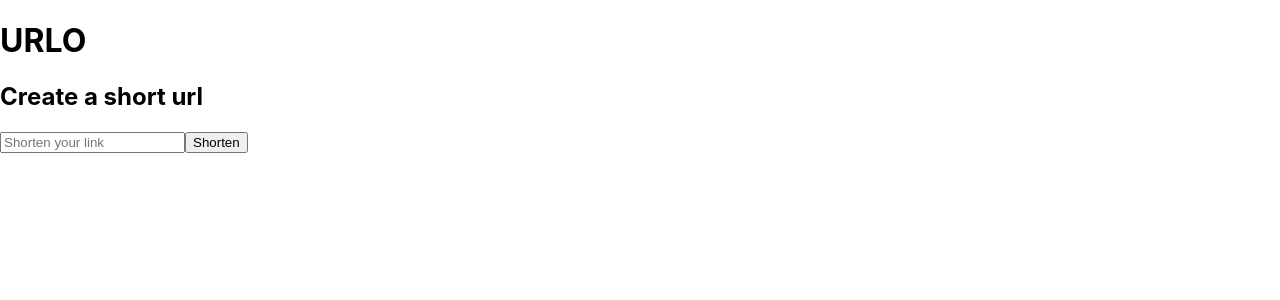
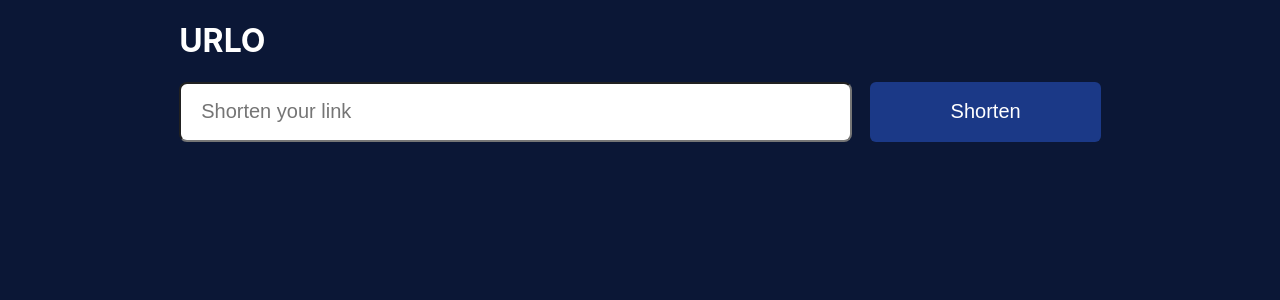
Before and after one commit to mvximenko/urlo, a Next.js app: page / in a window 1280 px wide. Shown: the top 300 px of the page. Built offline with nearby package versions, Linux system fonts and the light colour scheme.

Commit message:
Add styles

```diff
--- a/package.json
+++ b/package.json
@@ -14,12 +14,14 @@
     "nanoid": "^4.0.0",
     "next": "12.2.0",
     "react": "18.2.0",
-    "react-dom": "18.2.0"
+    "react-dom": "18.2.0",
+    "styled-components": "^5.3.5"
   },
   "devDependencies": {
     "@types/node": "18.0.0",
     "@types/react": "18.0.14",
     "@types/react-dom": "18.0.5",
+    "@types/styled-components": "^5.1.25",
     "eslint": "8.19.0",
     "eslint-config-next": "12.2.0",
     "typescript": "4.7.4"
--- /dev/null
+++ b/pages/_document.tsx
@@ -0,0 +1,32 @@
+import Document, { DocumentContext, DocumentInitialProps } from 'next/document';
+import { ServerStyleSheet } from 'styled-components';
+
+export default class MyDocument extends Document {
+  static async getInitialProps(
+    ctx: DocumentContext
+  ): Promise<DocumentInitialProps> {
+    const sheet = new ServerStyleSheet();
+    const originalRenderPage = ctx.renderPage;
+
+    try {
+      ctx.renderPage = () =>
+        originalRenderPage({
+          enhanceApp: (App) => (props) =>
+            sheet.collectStyles(<App {...props} />),
+        });
+
+      const initialProps = await Document.getInitialProps(ctx);
+      return {
+        ...initialProps,
+        styles: [
+          <>
+            {initialProps.styles}
+            {sheet.getStyleElement()}
+          </>,
+        ],
+      };
+    } finally {
+      sheet.seal();
+    }
+  }
+}
--- /dev/null
+++ b/pages/_styles.ts
@@ -0,0 +1,131 @@
+import styled, { css } from 'styled-components';
+
+const mobile = () => `@media only screen and (max-width: 960px)`;
+
+const column = css`
+  display: flex;
+  flex-direction: column;
+`;
+
+export const Container = styled.div`
+  margin: 0 14%;
+
+  ${mobile} {
+    margin: 0 5%;
+  }
+`;
+
+export const Form = styled.form`
+  display: flex;
+  margin-bottom: 40px;
+
+  input {
+    flex: 1;
+    height: 60px;
+    font-size: 20px;
+    outline-color: #2a5bd7;
+    border-radius: 8px;
+    margin-right: 2%;
+    padding: 18px 20px;
+
+    &:focus {
+      border-color: #2a5bd7;
+    }
+  }
+
+  ${mobile} {
+    flex-direction: column;
+
+    input {
+      flex: none;
+      height: 50px;
+      font-size: 16px;
+      margin: 0 0 10px 0;
+    }
+  }
+`;
+
+export const ShortenButton = styled.button`
+  height: 60px;
+  min-width: 25%;
+  font-size: 20px;
+  border-radius: 6px;
+  color: white;
+  background: #1b3987;
+  transition: background 100ms linear;
+  cursor: pointer;
+
+  &:hover {
+    background: #2a5bd7;
+  }
+
+  ${mobile} {
+    height: 50px;
+    font-size: 16px;
+  }
+`;
+
+export const Links = styled.ul`
+  ${column}
+  padding: 0;
+  border-radius: 6px;
+  background: white;
+  color: #1d1f21;
+
+  li {
+    display: flex;
+    align-items: center;
+    justify-content: space-between;
+    margin: 0 0 5px;
+    padding: 16px 20px;
+  }
+
+  li + li {
+    border-top: 2px solid #e8e9eb;
+  }
+
+  ${mobile} {
+    li {
+      align-items: normal;
+      flex-direction: column;
+      justify-content: normal;
+    }
+
+    span:nth-child(2) {
+      ${column}
+    }
+  }
+`;
+
+export const LongLink = styled.span`
+  padding: 6px 0;
+  font-size: 18px;
+  max-width: 500px;
+  text-overflow: ellipsis;
+  white-space: nowrap;
+  overflow: hidden;
+`;
+
+export const ShortLink = styled.a`
+  padding-right: 25px;
+  font-size: 18px;
+  color: #0236b9;
+
+  ${mobile} {
+    padding: 6px 0;
+  }
+`;
+
+export const CopyButton = styled.span`
+  padding: 9.6px 20px;
+  border-radius: 6px;
+  color: #2a5bd7;
+  background: #edf2fe;
+  transition: background 100ms linear;
+  text-align: center;
+  cursor: pointer;
+
+  &:hover {
+    background: #cedafa;
+  }
+`;
--- a/pages/index.tsx
+++ b/pages/index.tsx
@@ -1,5 +1,14 @@
 import { useState, useEffect } from 'react';
 import axios from 'axios';
+import {
+  Container,
+  Form,
+  ShortenButton,
+  Links,
+  LongLink,
+  ShortLink,
+  CopyButton,
+} from './_styles';
 
 export default function Home() {
   let [longUrl, setLongUrl] = useState('');
@@ -37,7 +46,7 @@ export default function Home() {
   };
 
   const handleClick = (shortUrl: string) => {
-    const url = `${window.location.hostname}/${shortUrl}`;
+    const url = `https://${window.location.hostname}/${shortUrl}`;
     navigator.clipboard.writeText(url).then(
       () => {
         console.log('Copied link to the clipboard');
@@ -49,11 +58,10 @@ export default function Home() {
   };
 
   return (
-    <div>
+    <Container>
       <h1>URLO</h1>
 
-      <form onSubmit={handleSubmit}>
-        <h2>Create a short url</h2>
+      <Form onSubmit={handleSubmit}>
         <input
           type='text'
           name='link'
@@ -62,22 +70,27 @@ export default function Home() {
           placeholder='Shorten your link'
           required
         />
-        <button type='submit'>Shorten</button>
-      </form>
+        <ShortenButton type='submit'>Shorten</ShortenButton>
+      </Form>
 
-      <div>
+      <Links>
         {Object.keys(links).map((short) => {
           const long = links[short];
+
+          console.log(`${window.location.hostname}/${short}`);
           return (
-            <div key={short}>
-              <div>{long}</div>
-              <div onClick={() => handleClick(short)}>
-                {`${window.location.hostname}/${short}`}
-              </div>
-            </div>
+            <li key={short}>
+              <LongLink>{long}</LongLink>
+              <span>
+                <ShortLink
+                  href={short}
+                >{`${window.location.hostname}/${short}`}</ShortLink>
+                <CopyButton onClick={() => handleClick(short)}>Copy</CopyButton>
+              </span>
+            </li>
           );
         })}
-      </div>
-    </div>
+      </Links>
+    </Container>
   );
 }
--- a/styles/globals.css
+++ b/styles/globals.css
@@ -4,6 +4,8 @@ body {
   margin: 0;
   font-family: -apple-system, BlinkMacSystemFont, Segoe UI, Roboto, Oxygen,
     Ubuntu, Cantarell, Fira Sans, Droid Sans, Helvetica Neue, sans-serif;
+  background: #0b1736;
+  color: white;
 }
 
 a {
@@ -14,3 +16,15 @@ a {
 * {
   box-sizing: border-box;
 }
+
+ul {
+  padding: 0;
+}
+
+li {
+  list-style-type: none;
+}
+
+button {
+  border: 0;
+}
```
Also changed, not shown: pages/_app.tsx (+4 -4 lines), styles/Home.module.css (deleted, +0 -116 lines), .babelrc (added), 1 other file (tests, documents, lock files or other folders).
